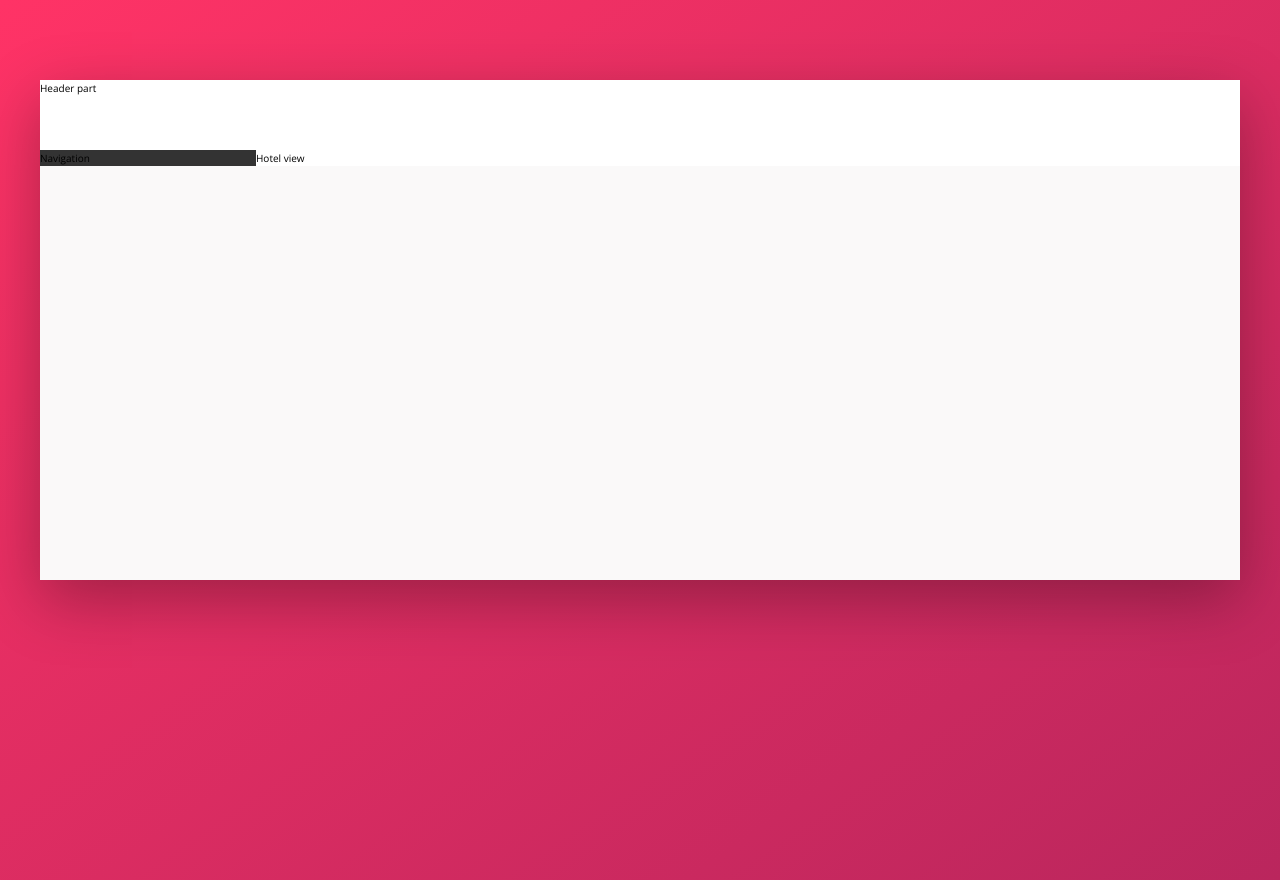
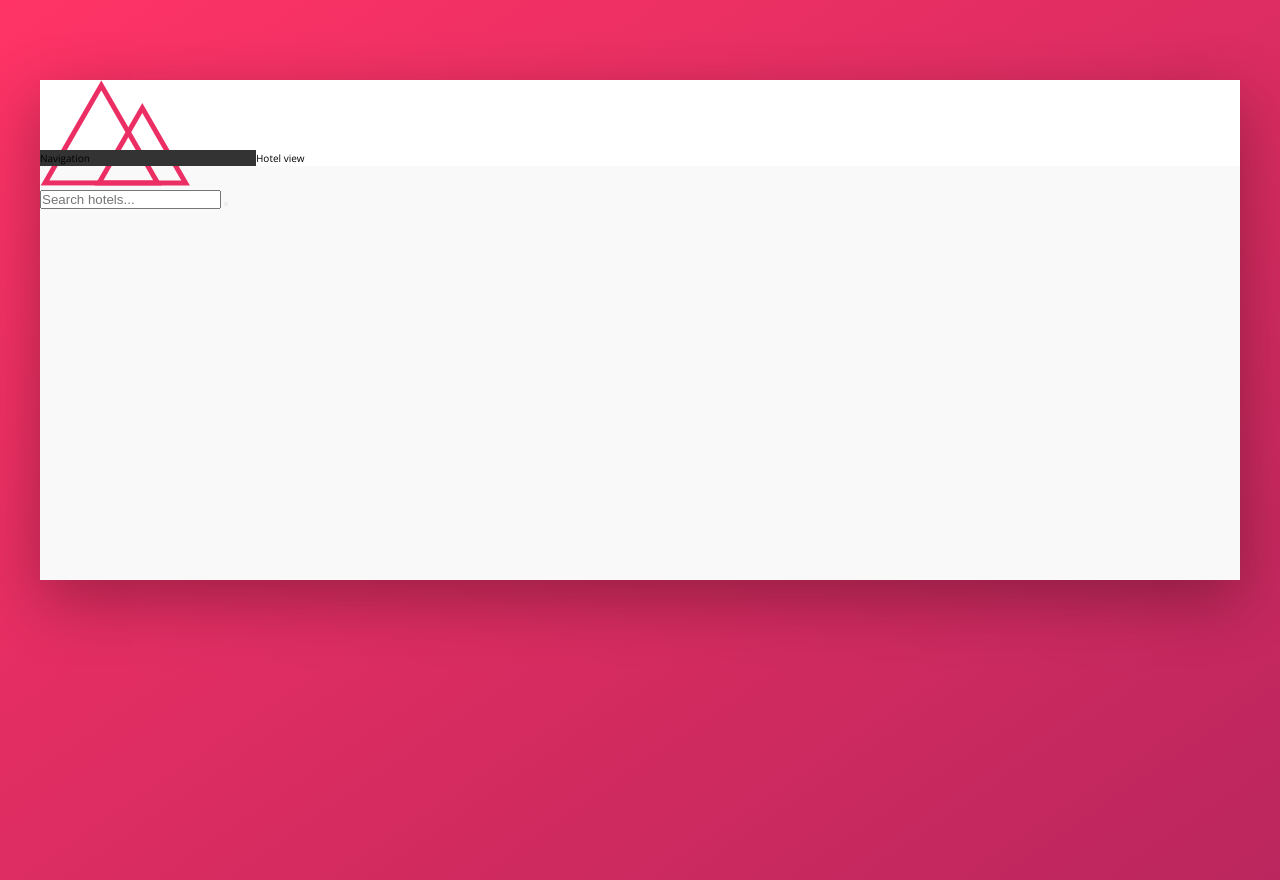
Before and after one commit to guillermoriv/trillo-project, a website: page index.html in a window 1280 px wide. Drawn offline with nearby package versions, Linux system fonts and the light colour scheme.

Commit message:
Adding the svg files to the project

```diff
--- a/index.html
+++ b/index.html
@@ -13,7 +13,13 @@
     <body>
         <div class="container">
             <header class="header">
-                Header part
+                <img src="img/logo.png" alt="trillo logo" class="logo">
+                <form action="#" class="search">
+                    <input type="text" class="search__input" placeholder="Search hotels...">
+                    <button class="search__input">
+
+                    </button>
+                </form>
             </header>
             <div class="content">
                 <nav class="sidebar">
```
Also changed, not shown: img/SVG/aircraft-take-off.svg (added), img/SVG/bookmark.svg (added), img/SVG/chat.svg (added), img/SVG/chevron-thin-right.svg (added), img/SVG/home.svg (added), img/SVG/key.svg (added), img/SVG/location-pin.svg (added), img/SVG/magnifying-glass.svg (added), img/SVG/map.svg (added), img/SVG/star.svg (added), img/sprite.svg.
